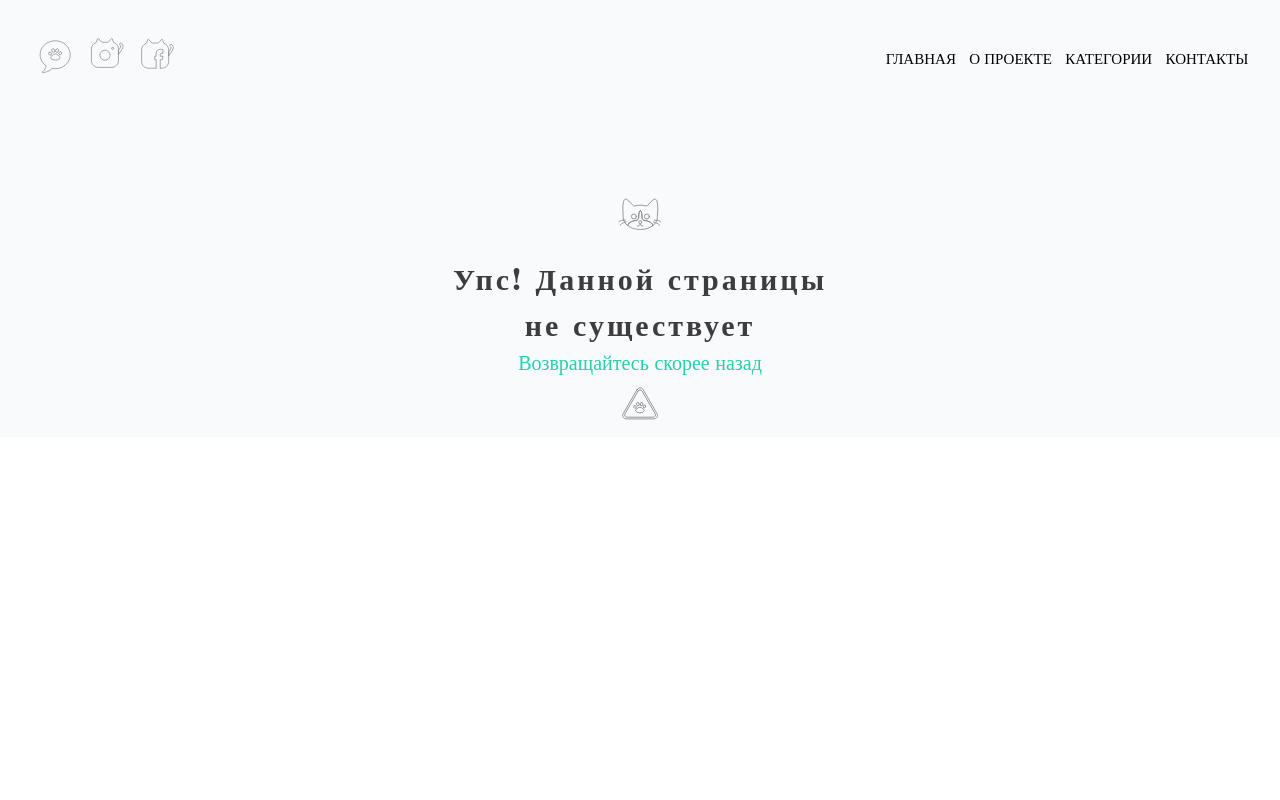
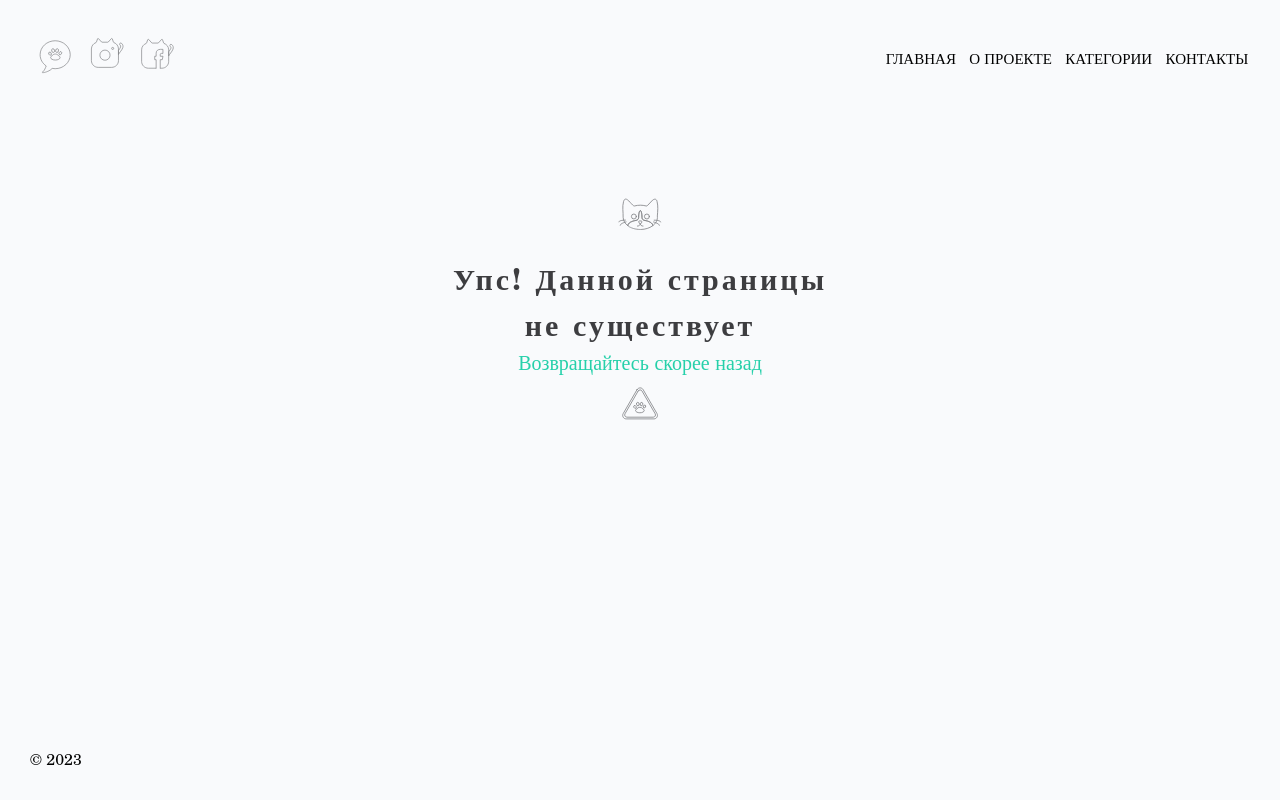
Before and after one commit to MariaRez/recipes, a React (Create React App) app: page / in a window 1280 px wide. Built offline with nearby package versions, Linux system fonts and the light colour scheme.

Commit message:
feat: footer

```diff
--- /dev/null
+++ b/src/Footer/Footer.css
@@ -0,0 +1,6 @@
+/* не забыть контенту дать нижний паддинг на высоту футера */
+.footer {
+    position: absolute;
+    bottom: 30px;
+    left: 30px;
+}
--- /dev/null
+++ b/src/Footer/Footer.js
@@ -0,0 +1,11 @@
+import './Footer.css';
+
+function Footer() {
+    return (
+        <footer className='footer'>
+            <span>&copy; {new Date().getFullYear()}</span>
+        </footer>
+    );
+  }
+
+  export default Footer;
--- a/src/components/App/App.css
+++ b/src/components/App/App.css
@@ -1,5 +1,4 @@
 .app {
     width: 100vw;
-    background-color: #f9fafc;
     min-width: 320px;
 }
--- a/src/components/App/App.js
+++ b/src/components/App/App.js
@@ -1,4 +1,5 @@
 import { Route, Routes, useLocation } from 'react-router-dom';
+import Footer from '../../Footer/Footer';
 import About from '../About/About';
 import AllCategories from '../AllCategories/AllCategories';
 import Contacts from '../Contacts/Contacts';
@@ -30,6 +31,7 @@ function App() {
         <Route exact path="/all-categories" element={<AllCategories />}/>
         <Route exact path="/*" element={<PageNotFound />}/>
       </Routes>
+      <Footer />
     </div>
   );
 }
--- a/src/index.css
+++ b/src/index.css
@@ -1,5 +1,6 @@
 body {
   margin: 0;
+  background-color: #f9fafc;
   font-family: -apple-system, BlinkMacSystemFont, 'Segoe UI', 'Roboto', 'Oxygen',
     'Ubuntu', 'Cantarell', 'Fira Sans', 'Droid Sans', 'Helvetica Neue',
     sans-serif;
```
